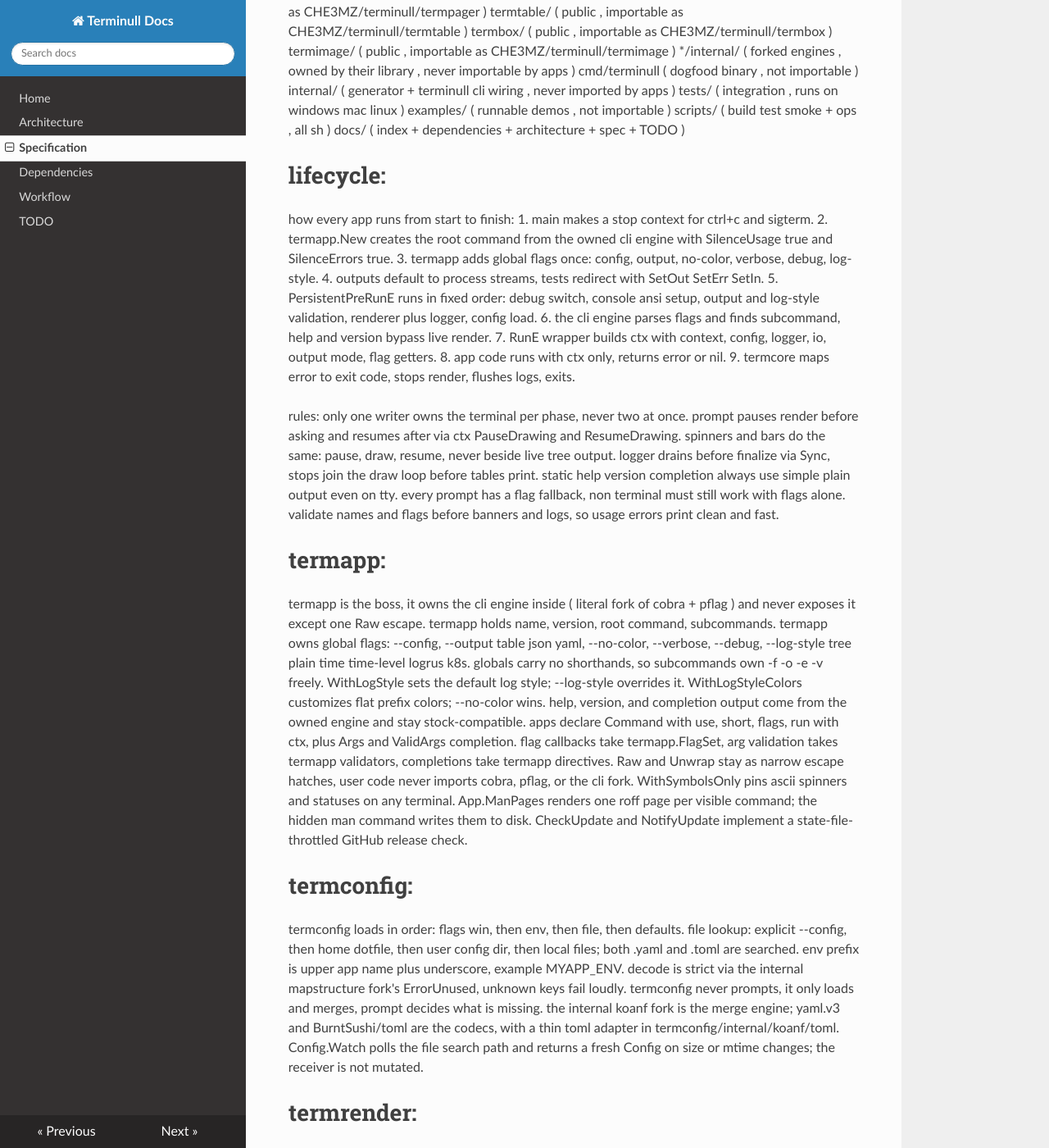
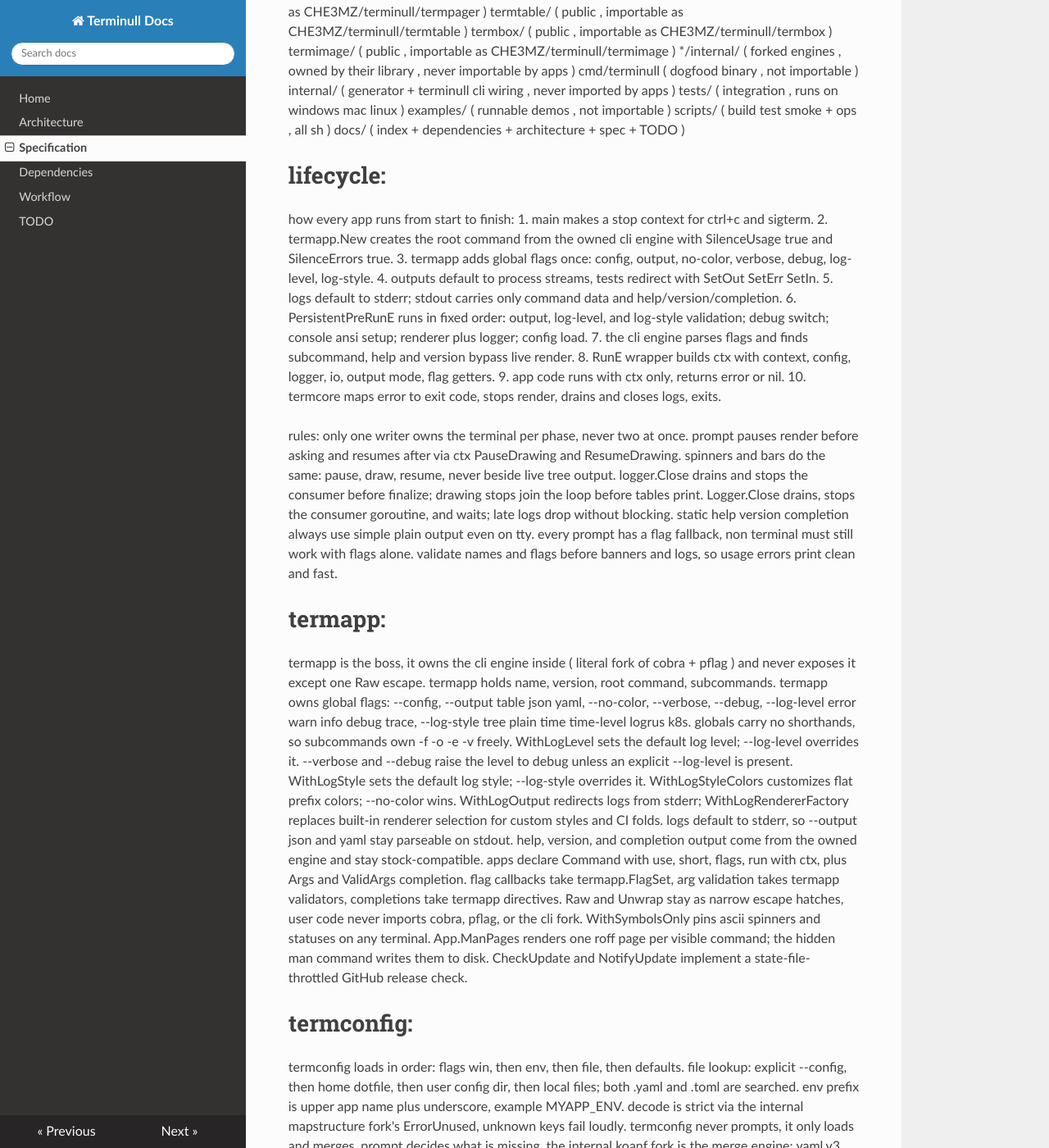
Before and after one commit to CHE3MZ/terminull, an MkDocs documentation site: the page built from docs/spec.md, in a window 1280 px wide and 1400 px high, scrolled down 1265 px. Shown: the whole window at 82% size. Built offline with MkDocs 1.6.1, drawn with Linux system fonts in a browser that asks for light colours; nearby versions of some CDN libraries; some of the changed text lies outside the part shown.

Commit message:
docs: document logging controls and stderr routing

```diff
--- a/docs/spec.md
+++ b/docs/spec.md
@@ -71,19 +71,21 @@ docs/ ( index + dependencies + architecture + spec + TODO )
 how every app runs from start to finish:
 1. main makes a stop context for ctrl+c and sigterm.
 2. termapp.New creates the root command from the owned cli engine with SilenceUsage true and SilenceErrors true.
-3. termapp adds global flags once: config, output, no-color, verbose, debug, log-style.
+3. termapp adds global flags once: config, output, no-color, verbose, debug, log-level, log-style.
 4. outputs default to process streams, tests redirect with SetOut SetErr SetIn.
-5. PersistentPreRunE runs in fixed order: debug switch, console ansi setup, output and log-style validation, renderer plus logger, config load.
-6. the cli engine parses flags and finds subcommand, help and version bypass live render.
-7. RunE wrapper builds ctx with context, config, logger, io, output mode, flag getters.
-8. app code runs with ctx only, returns error or nil.
-9. termcore maps error to exit code, stops render, flushes logs, exits.
+5. logs default to stderr; stdout carries only command data and help/version/completion.
+6. PersistentPreRunE runs in fixed order: output, log-level, and log-style validation; debug switch; console ansi setup; renderer plus logger; config load.
+7. the cli engine parses flags and finds subcommand, help and version bypass live render.
+8. RunE wrapper builds ctx with context, config, logger, io, output mode, flag getters.
+9. app code runs with ctx only, returns error or nil.
+10. termcore maps error to exit code, stops render, drains and closes logs, exits.
 
 rules:
 only one writer owns the terminal per phase, never two at once.
 prompt pauses render before asking and resumes after via ctx PauseDrawing and ResumeDrawing.
 spinners and bars do the same: pause, draw, resume, never beside live tree output.
-logger drains before finalize via Sync, stops join the draw loop before tables print.
+logger.Close drains and stops the consumer before finalize; drawing stops join the loop before tables print.
+Logger.Close drains, stops the consumer goroutine, and waits; late logs drop without blocking.
 static help version completion always use simple plain output even on tty.
 every prompt has a flag fallback, non terminal must still work with flags alone.
 validate names and flags before banners and logs, so usage errors print clean and fast.
@@ -92,10 +94,13 @@ validate names and flags before banners and logs, so usage errors print clean an
 
 termapp is the boss, it owns the cli engine inside ( literal fork of cobra + pflag ) and never exposes it except one Raw escape.
 termapp holds name, version, root command, subcommands.
-termapp owns global flags: --config, --output table json yaml, --no-color, --verbose, --debug, --log-style tree plain time time-level logrus k8s.
+termapp owns global flags: --config, --output table json yaml, --no-color, --verbose, --debug, --log-level error warn info debug trace, --log-style tree plain time time-level logrus k8s.
 globals carry no shorthands, so subcommands own -f -o -e -v freely.
+WithLogLevel sets the default log level; --log-level overrides it. --verbose and --debug raise the level to debug unless an explicit --log-level is present.
 WithLogStyle sets the default log style; --log-style overrides it.
 WithLogStyleColors customizes flat prefix colors; --no-color wins.
+WithLogOutput redirects logs from stderr; WithLogRendererFactory replaces built-in renderer selection for custom styles and CI folds.
+logs default to stderr, so --output json and yaml stay parseable on stdout.
 help, version, and completion output come from the owned engine and stay stock-compatible.
 apps declare Command with use, short, flags, run with ctx, plus Args and ValidArgs completion.
 flag callbacks take termapp.FlagSet, arg validation takes termapp validators, completions take termapp directives.
@@ -117,8 +122,8 @@ Config.Watch polls the file search path and returns a fresh Config on size or mt
 # termrender:
 
 termrender is the fork of cirruslabs/echelon, MIT kept and owned in this repo.
-api stays compatible: NewLogger, Scoped, Infof Debugf Warnf Errorf, AsWriter, Finish.
-single writer with one draw goroutine, all output goes through it.
+api stays compatible and adds ParseLogLevel, LogLevel.String, and Logger.Close.
+single writer with one consumer goroutine, all output goes through it.
 modes: interactive live tree on tty, simple lines on ci pipe dumb.
 flat styles: plain, time [15:04:05], time-level [15:04:05] INFO, logrus INFO[0000], k8s I1026 15:04:05.123456.
 use termapp.WithLogStyle or --log-style; root messages stay ctx.Logger.Infof, scopes still work.
@@ -126,6 +131,9 @@ non-tree styles force flat lines on tty; AsWriter stays raw so subprocess output
 tty prefix colors: error red, warn yellow, info blue, debug and trace gray, timestamps and elapsed use the terminal default; termapp.WithLogStyleColors overrides, --no-color wins.
 logrus keeps its INFO[0000] layout but uses full level names: ERROR, WARN, INFO, DEBUG, TRACE.
 levels are error warn info debug trace; success and skipped are scope outcomes, not log levels; there is no fatal level.
+normal messages are normalized to exactly one trailing newline; raw AsWriter output keeps bytes unchanged.
+finished scopes are removed from start tracking, so a reused scope starts a fresh duration.
+custom renderers receive the selected style and output through termapp.WithLogRendererFactory; CI folds wrap the flat renderer.
 emoji where the terminal renders it including windows terminal, ascii SymbolsOnly elsewhere.
 ci decorators for travis github teamcity are kept from echelon pattern.
 setup runs synchronously before handlers, drawing starts alongside, stop joins the loop.
@@ -256,7 +264,7 @@ termcore holds signals, exit codes, version, slog logging, plus the shared termi
 signals: SIGINT SIGTERM cancel the app context, render stops, prompt aborts, exit code 130 on ctrl+c.
 exit codes: 0 ok, 1 error, 2 usage, 130 interrupted, custom via ExitCodeError like cirrus helpers.
 version: semver from build info plus git tag, --version uses static plain output.
-logging: slog with LevelVar, --verbose sets debug, --debug sets debug.
+logging: slog with LevelVar, --verbose and --debug set debug, --log-level debug/trace also enables it; SetDebug(false) resets debug to info.
 Level wires into app slog handlers with termcore.Level.
 
 # errors:
```
